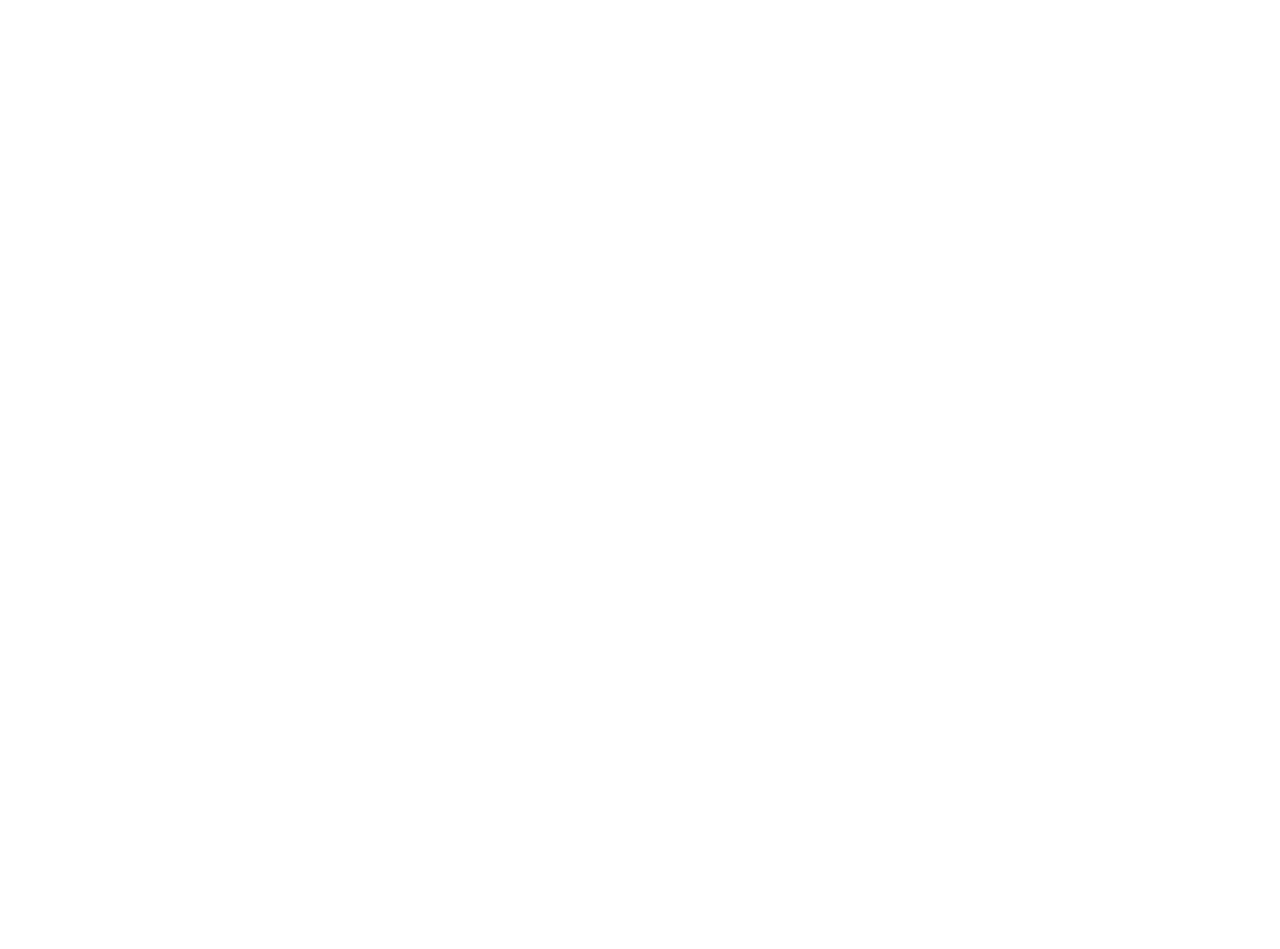
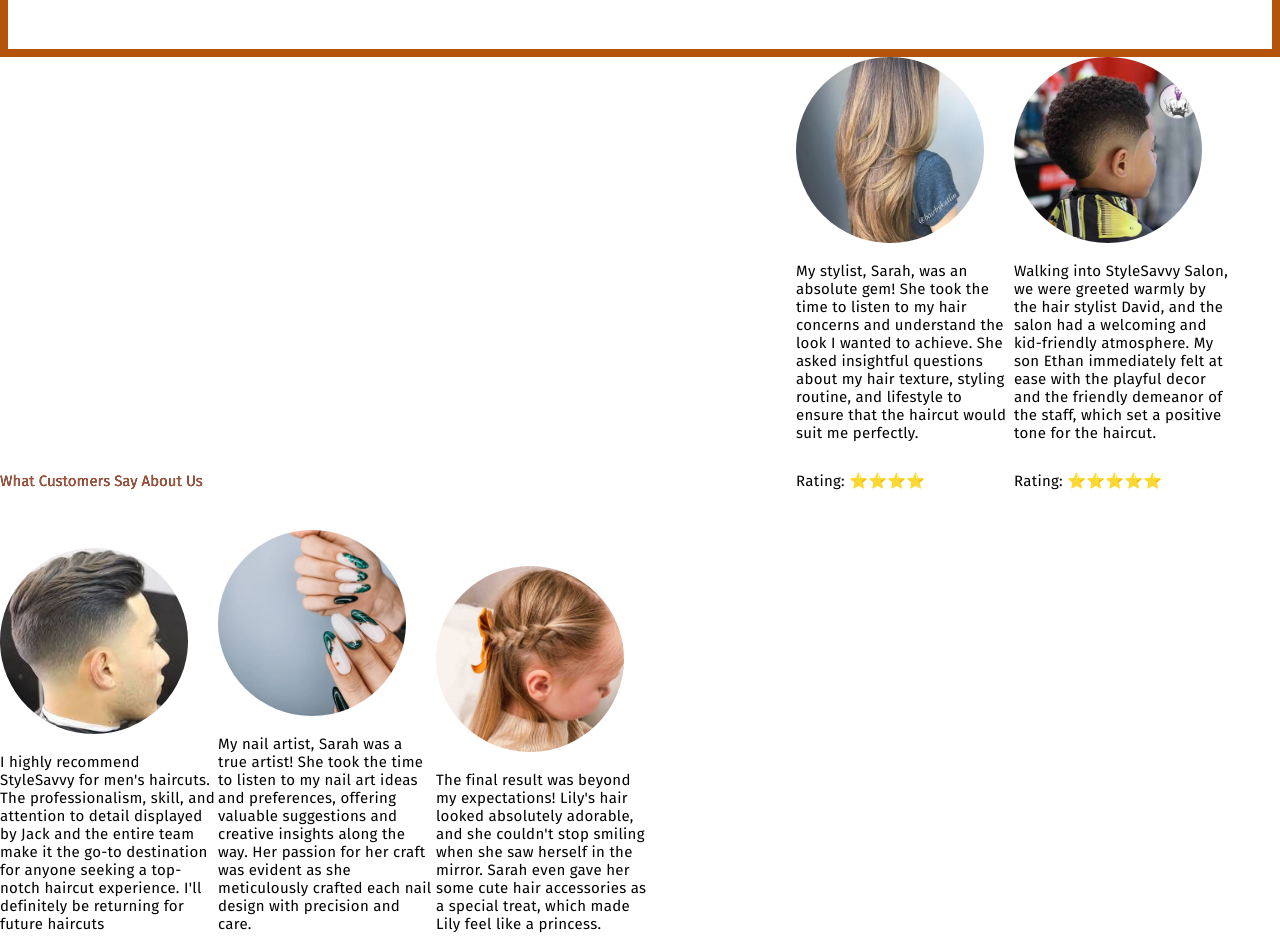
Before and after one commit to Tetsewa/StyleSavvy-Salon-Project, a React (Vite) app: page / in a window 1280 px wide. Shown: the part 879-1828 px from the top of the page. Before the commit the page ends 860 px from the top, so only its background shows below. Built offline with nearby package versions, Linux system fonts and the light colour scheme; a web font is replaced by a local one.

Commit message:
fix styling for homepage

```diff
--- a/src/pages/Home.jsx
+++ b/src/pages/Home.jsx
@@ -1,11 +1,5 @@
 import React from 'react';
-/*function Home() {
-    return (
-        <div>
-        </div>
-    )
-}
-export default Home;*/
+
 const Home = () => {
     return (
         <div className="w-full relative bg-white  overflow-hidden text-left text-mini text-black font-fira-sans">
@@ -19,7 +13,7 @@
                 />
 
                 <img
-                    className="absolute top-[30%] left-[30%]"
+                    className="rounded-[50%] w-[188px] h-[186px] object-cover"
                     alt=""
                     width={300}
                     height={300}
@@ -30,104 +24,101 @@
 
 
 
-            {/* <div className="absolute top-[585px] left-[142px] text-[64px] tracking-[0.02em] capitalize font-alex-brush text-transparent !bg-clip-text [background:linear-gradient(#AD5133,_#AD5133),_#000] [-webkit-background-clip:text] [-webkit-text-fill-color:transparent] inline-block w-[796px] h-[58px]">
+            <div className="capitalize font-alex-brush text-transparent !bg-clip-text [background:linear-gradient(#AD5133,_#AD5133),_#000] [-webkit-background-clip:text] [-webkit-text-fill-color:transparent] inline-block w-[796px] h-[58px]">
                 What Customers Say About Us
             </div>
-            <div className="absolute top-[680px] left-[399px] w-[295px] h-[409px]">
-                <div className="absolute top-[95px] left-[0px] bg-gainsboro w-[295px] h-[314px]" />
+
+
+            <div className="tracking-[0.02em] inline-block w-[218px] h-[186px]">
                 <img
-                    className="absolute top-[0px] left-[57px] rounded-[50%] w-[188px] h-[186px] object-cover"
+                    className="rounded-[50%] w-[188px] h-[186px] object-cover"
                     alt=""
-                    src="/ellipse-9@2x.png"
+                    src="/testimonial1.webp"
                 />
-                <div className="absolute top-[194px] left-[49px] tracking-[0.02em] inline-block w-[218px] h-[186px]">
-                    <img
-                        src="testimonial1.webp"
-                        className='rounded-full'
-                        width={400}
-                        height={400}
-                    />
+                <p>
                     My stylist, Sarah, was an absolute gem! She took the time to listen to
                     my hair concerns and understand the look I wanted to achieve. She
                     asked insightful questions about my hair texture, styling routine, and
                     lifestyle to ensure that the haircut would suit me perfectly.
-                </div>
-                <div className="absolute top-[380px] left-[49px] tracking-[0.02em] inline-block w-[193px] h-[29px]">
-                    Rating: :star::star::star::star::star:
-                </div>
+                </p>
+                <p className="tracking-[0.02em] inline-block w-[193px] h-[29px]">
+                    Rating: ⭐⭐⭐⭐
+                </p>
             </div>
-            <div className="absolute top-[680px] left-[43px] w-[295px] h-[409px]">
-                <div className="absolute top-[95px] left-[0px] bg-gainsboro w-[295px] h-[314px]" />
+
+
+            <div className="tracking-[0.02em] inline-block w-[218px] h-[186px]">
                 <img
-                    className="absolute top-[0px] left-[57px] rounded-[50%] w-[188px] h-[186px] object-cover"
+                    className="rounded-[50%] w-[188px] h-[186px] object-cover"
                     alt=""
-                    src="/ellipse-9@2x.png"
+                    src="/testimonial2.jpg"
                 />
-                <div className="absolute top-[194px] left-[49px] tracking-[0.02em] inline-block w-[218px] h-[186px]">
+                <p>
+                    Walking into StyleSavvy Salon, we were greeted warmly by the hair
+                    stylist David, and the salon had a welcoming and kid-friendly
+                    atmosphere. My son Ethan immediately felt at ease with the playful
+                    decor and the friendly demeanor of the staff, which set a positive
+                    tone for the haircut.
+                </p>
+                <p className="tracking-[0.02em] inline-block w-[193px] h-[29px]">
+                    Rating: ⭐⭐⭐⭐⭐
+                </p>
+            </div>
+
+            <div className="tracking-[0.02em] inline-block w-[218px] h-[186px]">
+                <img
+                    className="rounded-[50%] w-[188px] h-[186px] object-cover"
+                    alt=""
+                    src="/testimonial3.jpg"
+                />
+                <p>
                     I highly recommend StyleSavvy for men's haircuts. The professionalism,
                     skill, and attention to detail displayed by Jack and the entire team
                     make it the go-to destination for anyone seeking a top-notch haircut
-                    experience. I'll definitely be returning for future haircuts!
-                </div>
-                <div className="absolute top-[380px] left-[49px] tracking-[0.02em] inline-block w-[193px] h-[29px]">
-                    Rating: :star::star::star::star::star:
-                </div>
+                    experience. I'll definitely be returning for future haircuts
+                </p>
+                <p className="tracking-[0.02em] inline-block w-[193px] h-[29px]">
+                    Rating: ⭐⭐⭐⭐⭐
+                </p>
             </div>
-            <div className="absolute top-[1128px] left-[209px] w-[295px] h-[409px]">
-                <div className="absolute top-[95px] left-[0px] bg-gainsboro w-[295px] h-[314px]" />
+
+            <div className="tracking-[0.02em] inline-block w-[218px] h-[186px]">
                 <img
-                    className="absolute top-[0px] left-[57px] rounded-[50%] w-[188px] h-[186px] object-cover"
+                    className="rounded-[50%] w-[188px] h-[186px] object-cover"
                     alt=""
-                    src="/ellipse-9@2x.png"
+                    src="/testimonial4.webp"
                 />
-                <div className="absolute top-[194px] left-[50px] tracking-[0.02em] inline-block w-[218px] h-[186px]">
-                    The final result was beyond my expectations! Lily's hair looked
-                    absolutely adorable, and she couldn't stop smiling when she saw
-                    herself in the mirror. Sarah even gave her some cute hair accessories
-                    as a special treat, which made Lily feel like a princess.
-                </div>
-                <div className="absolute top-[380px] left-[49px] tracking-[0.02em] inline-block w-[193px] h-[29px]">
-                    Rating: :star::star::star::star::star:
-                </div>
-            </div>
-            <div className="absolute top-[1131px] left-[636px] w-[295px] h-[409px]">
-                <div className="absolute top-[95px] left-[0px] bg-gainsboro w-[295px] h-[314px]" />
-                <img
-                    className="absolute top-[0px] left-[57px] rounded-[50%] w-[188px] h-[186px] object-cover"
-                    alt=""
-                    src="/ellipse-9@2x.png"
-                />
-                <div className="absolute top-[194px] left-[49px] tracking-[0.02em] inline-block w-[218px] h-[186px]">
+                <p>
                     My nail artist, Sarah was a true artist! She took the time to listen
                     to my nail art ideas and preferences, offering valuable suggestions
                     and creative insights along the way. Her passion for her craft was
                     evident as she meticulously crafted each nail design with precision
                     and care.
-                </div>
-                <div className="absolute top-[380px] left-[49px] tracking-[0.02em] inline-block w-[193px] h-[29px]">
-                    Rating: :star::star::star::star::star:
-                </div>
+                </p>
+                <p className="tracking-[0.02em] inline-block w-[193px] h-[29px]">
+                    Rating: ⭐⭐⭐⭐⭐
+                </p>
             </div>
-            <div className="absolute top-[680px] left-[747px] w-[295px] h-[409px]">
-                <div className="absolute top-[95px] left-[0px] bg-gainsboro w-[295px] h-[314px]" />
+
+            <div className="tracking-[0.02em] inline-block w-[218px] h-[186px]">
                 <img
-                    className="absolute top-[0px] left-[57px] rounded-[50%] w-[173px] h-[174px] object-cover"
+                    className="rounded-[50%] w-[188px] h-[186px] object-cover"
                     alt=""
-                    src="/ellipse-9@2x.png"
+                    src="/testimonial5.jpg"
                 />
-                <div className="absolute top-[194px] left-[49px] tracking-[0.02em] inline-block w-[218px] h-[186px]">
-                    Walking into StyleSavvy Salon, we were greeted warmly by the hair
-                    stylist David, and the salon had a welcoming and kid-friendly
-                    atmosphere. My son Ethan immediately felt at ease with the playful
-                    decor and the friendly demeanor of the staff, which set a positive
-                    tone for the haircut.
-                </div>
-                <div className="absolute top-[380px] left-[49px] tracking-[0.02em] inline-block w-[193px] h-[29px]">
-                    Rating: :star::star::star::star::star:
-                </div>
+                <p>
+                    The final result was beyond my expectations! Lily's hair looked
+                    absolutely adorable, and she couldn't stop smiling when she saw
+                    herself in the mirror. Sarah even gave her some cute hair accessories
+                    as a special treat, which made Lily feel like a princess.
+                </p>
+                <p className="tracking-[0.02em] inline-block w-[193px] h-[29px]">
+                    Rating: ⭐⭐⭐⭐⭐
+                </p>
             </div>
+            {/*
             <img
-                className="absolute top-[277px] left-[275px] w-[470px] h-[136px] object-cover"
+                className="object-cover"
                 alt=""
                 src="/stylesavvy-writingphotoroom-1@2x.png"
             /> */}
```
